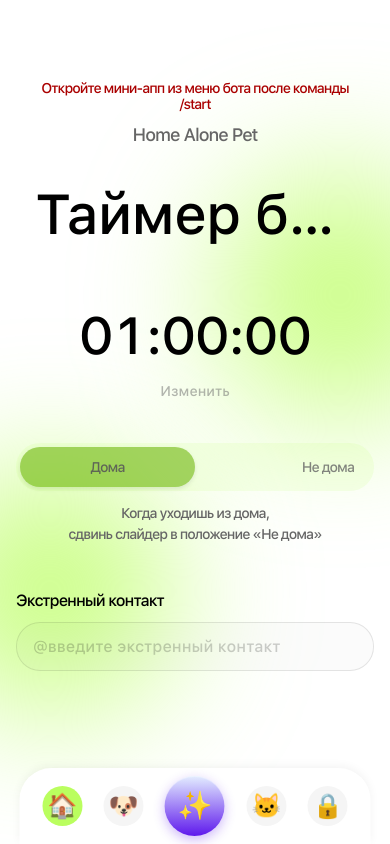
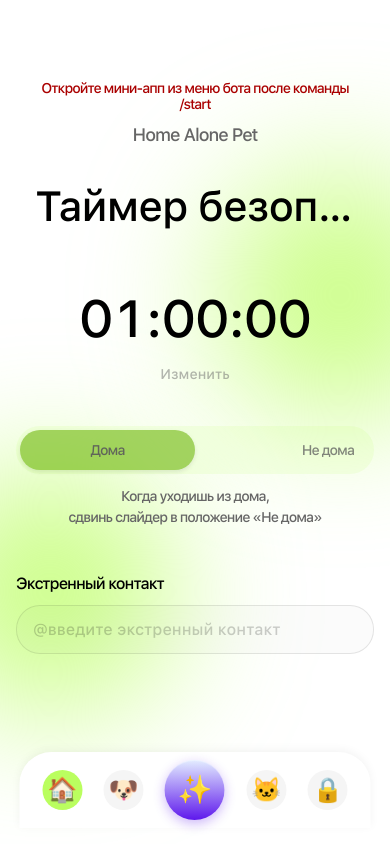
Before and after one commit to Klyaksonchik/HomeAloneMiniApp, a React (Create React App) app in the folder Frontend/: page / in a window 390 px wide. Built offline with nearby package versions, Linux system fonts and the light colour scheme.

Commit message:
Update index.css icons 5 (2)

```diff
--- a/Frontend/src/index.css
+++ b/Frontend/src/index.css
@@ -90,7 +90,7 @@ body {
 .main-title {
   margin: 40px auto 40px;
   color: #000;
-  font-size: 64px;
+  font-size: 48px;
   font-weight: 500;
   font-family: 'SFProText', sans-serif;
   text-align: center;
@@ -575,7 +575,7 @@ body {
 /* Bottom Navigation */
 .bottom-nav {
   position: fixed;
-  bottom: env(safe-area-inset-bottom, 0);
+  bottom: calc(16px + env(safe-area-inset-bottom, 0));
   left: 50%;
   transform: translateX(-50%);
   width: 90%;
@@ -710,7 +710,7 @@ body {
   overflow-y: hidden;
   overflow-x: hidden;
   padding-bottom: 0;
-  padding-top: clamp(20px, 5vh, 40px);
+  padding-top: 0;
   box-sizing: border-box;
 }
 
@@ -754,8 +754,11 @@ body {
   flex-direction: column;
   align-items: center;
   padding: 0 20px 20px;
-  position: relative;
-  z-index: 1;
+  position: sticky;
+  top: 0;
+  background: #fff;
+  z-index: 10;
+  margin-top: clamp(20px, 5vh, 40px);
 }
 
 .info-page-header {
@@ -777,7 +780,7 @@ body {
 .info-page-header .page-title {
   margin: 40px auto 40px;
   color: #000;
-  font-size: 64px;
+  font-size: 48px;
   font-weight: 500;
   font-family: 'SFProText', sans-serif;
   text-align: center;
@@ -805,7 +808,7 @@ body {
 
 .info-content {
   padding: 24px 20px;
-  padding-bottom: 100px;
+  padding-bottom: calc(100px + 16px);
   flex: 1;
   overflow-y: auto;
   overflow-x: hidden;
@@ -834,12 +837,12 @@ body {
   }
 
   .main-title {
-    font-size: 56px;
+    font-size: 42px;
     margin: 36px auto 36px;
   }
 
   .info-page-header .page-title {
-    font-size: 56px;
+    font-size: 42px;
     margin: 36px auto 36px;
   }
 
```
